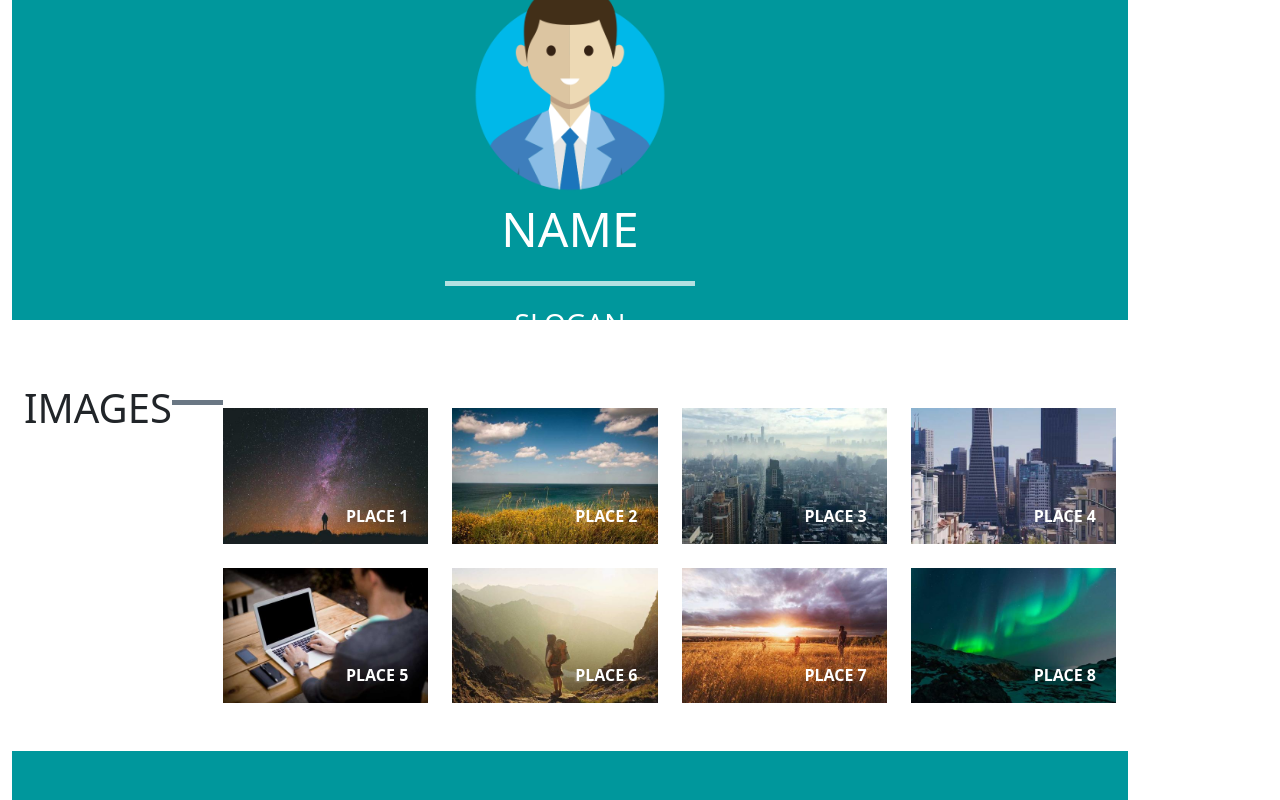
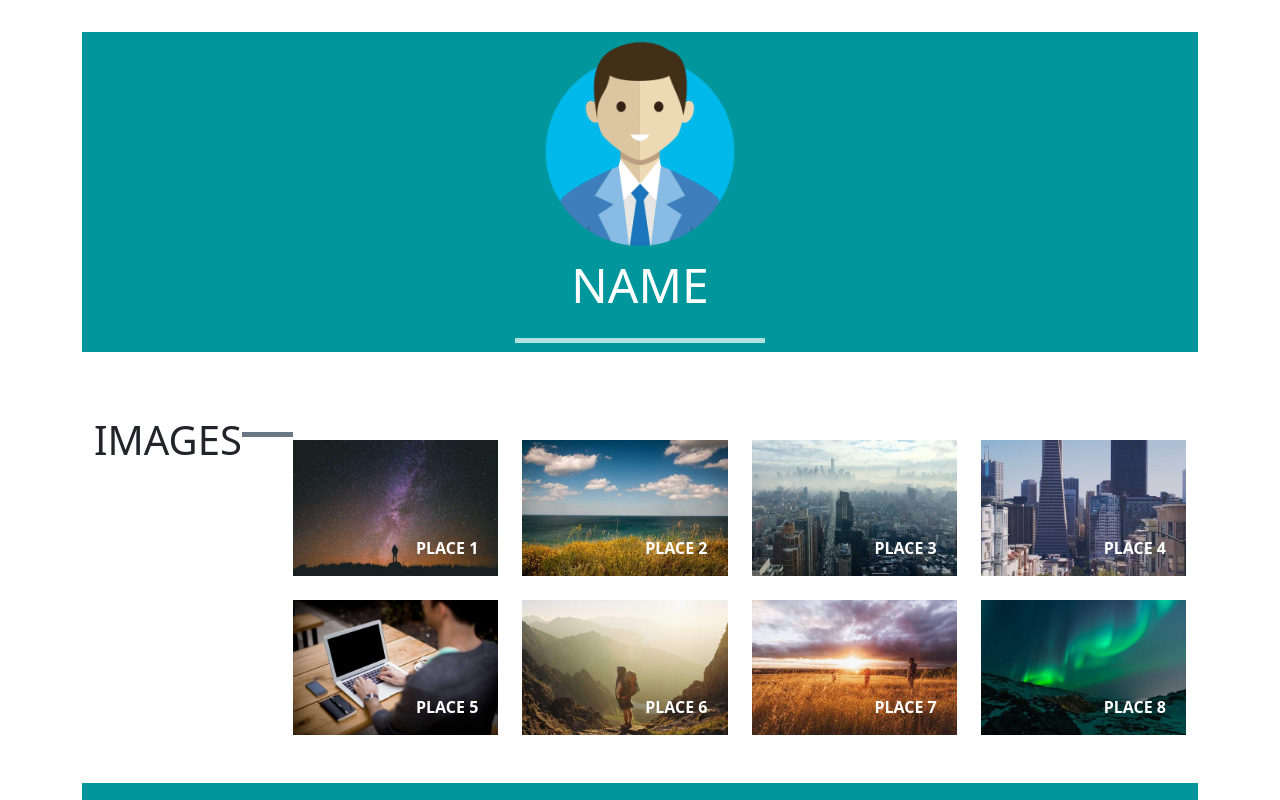
Before and after one commit to wang-C109156201/react-wk1, a React app: page / in a window 1280 px wide. Shown: the top 800 px of the page. Built offline with nearby package versions, Linux system fonts and the light colour scheme; the HTML template or start-up script is replaced by a standard one.

Commit message:
modify css

```diff
--- a/src/App.css
+++ b/src/App.css
@@ -1,6 +1,6 @@
 /*modify css*/
 
-/* #root {
+#root {
   max-width: 1280px;
   margin: 0 auto;
   padding: 2rem;
@@ -41,4 +41,4 @@
 
 .read-the-docs {
   color: #888;
-} */
+}
--- a/src/App.jsx
+++ b/src/App.jsx
@@ -1,6 +1,6 @@
 import { useState } from 'react'
 import 'bootstrap/dist/css/bootstrap.css';
-// import './App.css';
+import './App.css';
 import Home from './assets/pages/Home';
 
 
@@ -10,7 +10,7 @@ function App() {
 
   return (
     <div>
-      <Home></Home>
+      <Home/>
     </div>
   )
 }
--- a/src/index.css
+++ b/src/index.css
@@ -4,7 +4,7 @@
   width: 100%;
   display: flex;
   align-self: center;
-  margin: 0;
+  margin: auto;
 }
 
 .main-layout{
```
